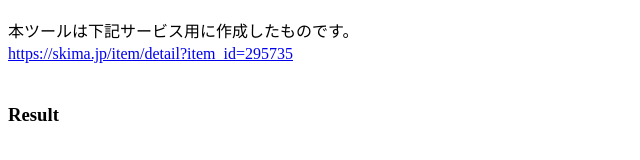
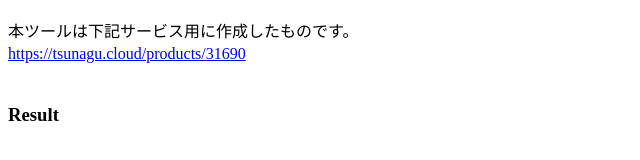
Before and after one commit to Aquila0316/manga-page-estimate, a plain HTML site: page index.html in a window 1280 px wide. Shown: the part 348-508 px from the top of the page, 0-640 px from the left. Drawn offline with Linux system fonts and the light colour scheme.

Commit message:
Update index.html

```diff
--- a/index.html
+++ b/index.html
@@ -24,7 +24,7 @@
 
 
     <p style="line-height: 0.4;">本ツールは下記サービス用に作成したものです。</p>
-    <p style="line-height: 0.4;"><a href="https://skima.jp/item/detail?item_id=295735" target="_blank">https://skima.jp/item/detail?item_id=295735</a></p>
+    <p style="line-height: 0.4;"><a href="https://tsunagu.cloud/products/31690" target="_blank">https://tsunagu.cloud/products/31690</a></p>
 
     <h3 style="line-height: 1; margin-top: 3rem;">Result</h3>
     <p id="result"></p>
```
